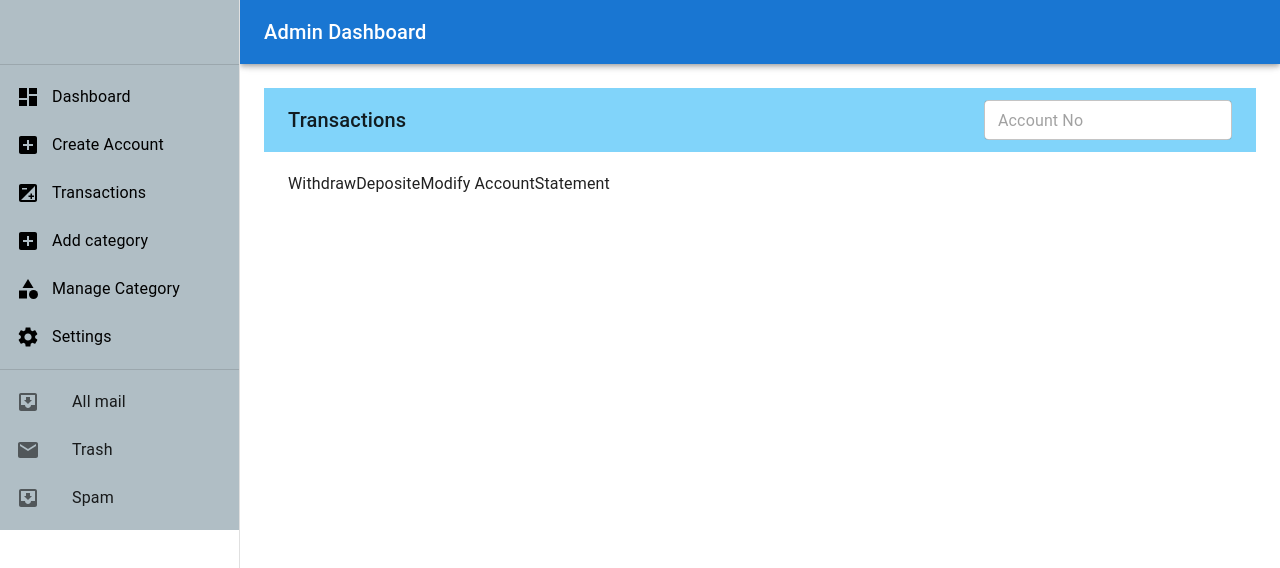
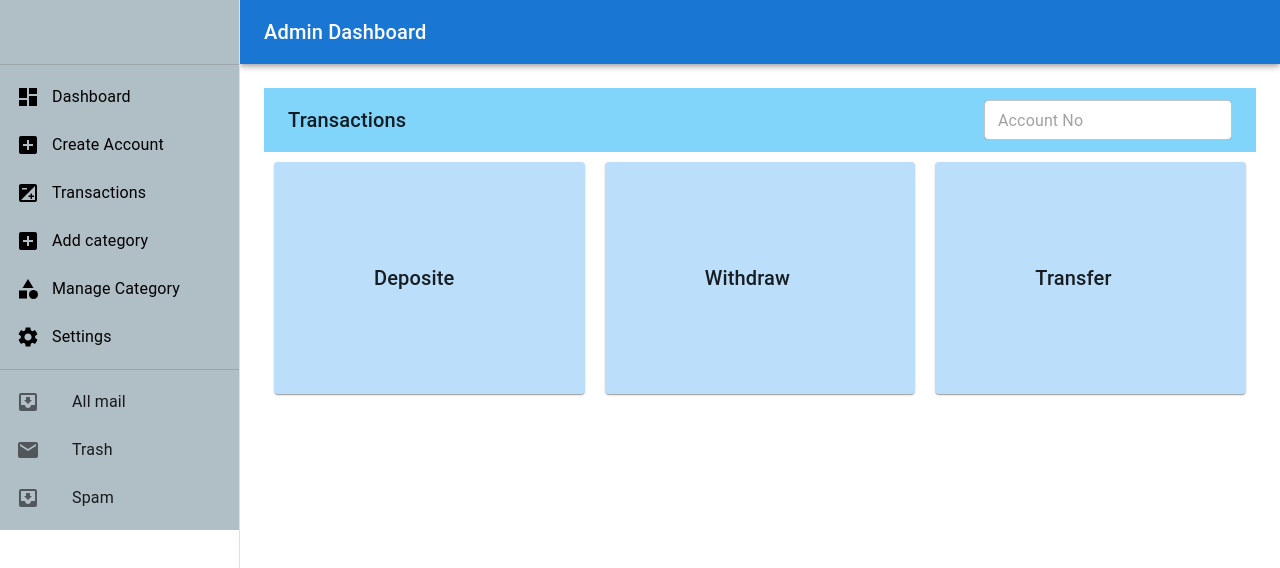
Before and after one commit to Akhil76/Banking-System, a React (Create React App) app in the folder frontend/: page /transaction in a window 1280 px wide. Shown: the top 568 px of the page. Built offline with nearby package versions, Linux system fonts and the light colour scheme.

Commit message:
Some modifications in frontend.

```diff
--- a/frontend/public/index.html
+++ b/frontend/public/index.html
@@ -24,7 +24,7 @@
       work correctly both with client-side routing and a non-root public URL.
       Learn how to configure a non-root public URL by running `npm run build`.
     -->
-    <title>React App</title>
+    <title>X-Bank</title>
   </head>
   <body>
     <noscript>You need to enable JavaScript to run this app.</noscript>
--- /dev/null
+++ b/frontend/src/components/DashboardButton.js
@@ -0,0 +1,35 @@
+import React from 'react';
+import { Grid, Typography, Paper } from '@mui/material';
+import { makeStyles } from '@mui/styles';
+import {NavLink} from 'react-router-dom';
+
+
+const useStyles = makeStyles({
+    root: {
+
+    },
+    paper: {
+        background: "#bbdefb",
+        padding: "60px",
+        margin: "10px"
+    },
+    link:{
+        textDecoration:"none"
+    }
+});
+
+function DashboardButton(props) {
+    const classes = useStyles();
+    return (
+        <Grid item xs={12} sm={6} md={4}>
+            <NavLink className={classes.link}to="#">
+                <Paper className={classes.paper} button>
+                    <Typography variant="h6">{props.title}</Typography>
+                    <Typography>{props.amount} Tk</Typography>
+                </Paper>
+            </NavLink>
+        </Grid>
+    )
+}
+
+export default DashboardButton;
--- /dev/null
+++ b/frontend/src/components/TransactionButton.js
@@ -0,0 +1,34 @@
+import React from 'react';
+import { Grid, Typography, Paper } from '@mui/material';
+import { makeStyles } from '@mui/styles';
+import {NavLink} from 'react-router-dom';
+
+
+const useStyles = makeStyles({
+    root: {
+
+    },
+    paper: {
+        background: "#bbdefb",
+        padding: "100px",
+        margin: "10px"
+    },
+    link:{
+        textDecoration:"none"
+    }
+});
+
+function TransactionButton(props) {
+    const classes = useStyles();
+    return (
+        <Grid item xs={12} sm={6} md={4}>
+            <NavLink className={classes.link}to="#">
+                <Paper className={classes.paper} button>
+                    <Typography variant="h6">{props.title}</Typography>
+                </Paper>
+            </NavLink>
+        </Grid>
+    )
+}
+
+export default TransactionButton;
--- a/frontend/src/pages/Home.js
+++ b/frontend/src/pages/Home.js
@@ -1,6 +1,7 @@
 import React, { useEffect } from 'react';
-import { Typography, Toolbar, Box } from '@mui/material';
+import { Typography, Grid, Toolbar, Box } from '@mui/material';
 import CircularProgress from '@mui/material/CircularProgress';
+import DashboardButton from '../components/DashboardButton';
 import { useDispatch, useSelector } from 'react-redux';
 import { allAccountHolders } from '../statemanager/actions/accountHoders';
 
@@ -29,6 +30,14 @@ function Home() {
                     </Box>
                     : null
             }
+            <Grid direction="row" justifyContent="flex-start" container>
+                <DashboardButton title="Today's Deposite" amount="50000" />
+                <DashboardButton title="Today's Transactions" />
+                <DashboardButton title="Today's Transfer" />
+            </Grid>
+
+
+            <Grid item xs={12} sm={6} md={4}>
                 {
                     accountHolders.map((acholder) => (
                         <Typography paragraph>
@@ -36,6 +45,8 @@ function Home() {
                         </Typography>
                     ))
                 }
+            </Grid>
+
         </div>
     )
 }
--- a/frontend/src/pages/Transaction.js
+++ b/frontend/src/pages/Transaction.js
@@ -1,19 +1,30 @@
 import React from 'react';
-import { Typography,Toolbar, Grid, TextField } from '@mui/material';
+import { Typography, Toolbar, Grid, TextField } from '@mui/material';
+import TransactionButton from '../components/TransactionButton';
+import { makeStyles } from '@mui/styles';
+
+
+
+const useStyles = makeStyles({
+  root:{
+
+  }
+
+});
 
 
 
 
 function Transaction() {
-
+    const classes = useStyles();
     return (
-        <Grid>
+        <Grid direction="row" justifyContent="flex-start" container>
             <Toolbar/>
-            <Grid  style={{background:"#81d4fa"}}>
+            <Grid style={{ background: "#81d4fa" }} item xs={12} sm={12} md={12}>
                 <Toolbar>
                     <Typography variant="h6">Transactions</Typography>
                     <TextField
-                style={{marginLeft:"auto",background:"white",borderRadius:"5px"}}
+                        style={{ marginLeft: "auto", background: "white", borderRadius: "5px" }}
                         placeholder="Account No"
                         id="outlined-size-small"
                         defaultValue=""
@@ -21,15 +32,9 @@ function Transaction() {
                     />
                 </Toolbar>
             </Grid>
-                <Toolbar>
-                    <Typography>Withdraw</Typography>
-                    <Typography>Deposite</Typography>
-                    <Typography>Modify Account</Typography>
-                    <Typography>Statement</Typography>
-                </Toolbar>
-            <Grid>
-
-            </Grid>
+            <TransactionButton title="Deposite" />
+            <TransactionButton title="Withdraw" />
+            <TransactionButton title="Transfer" />
         </Grid>
     )
 }
```
Lines whose indentation alone changed are shown as unchanged.
